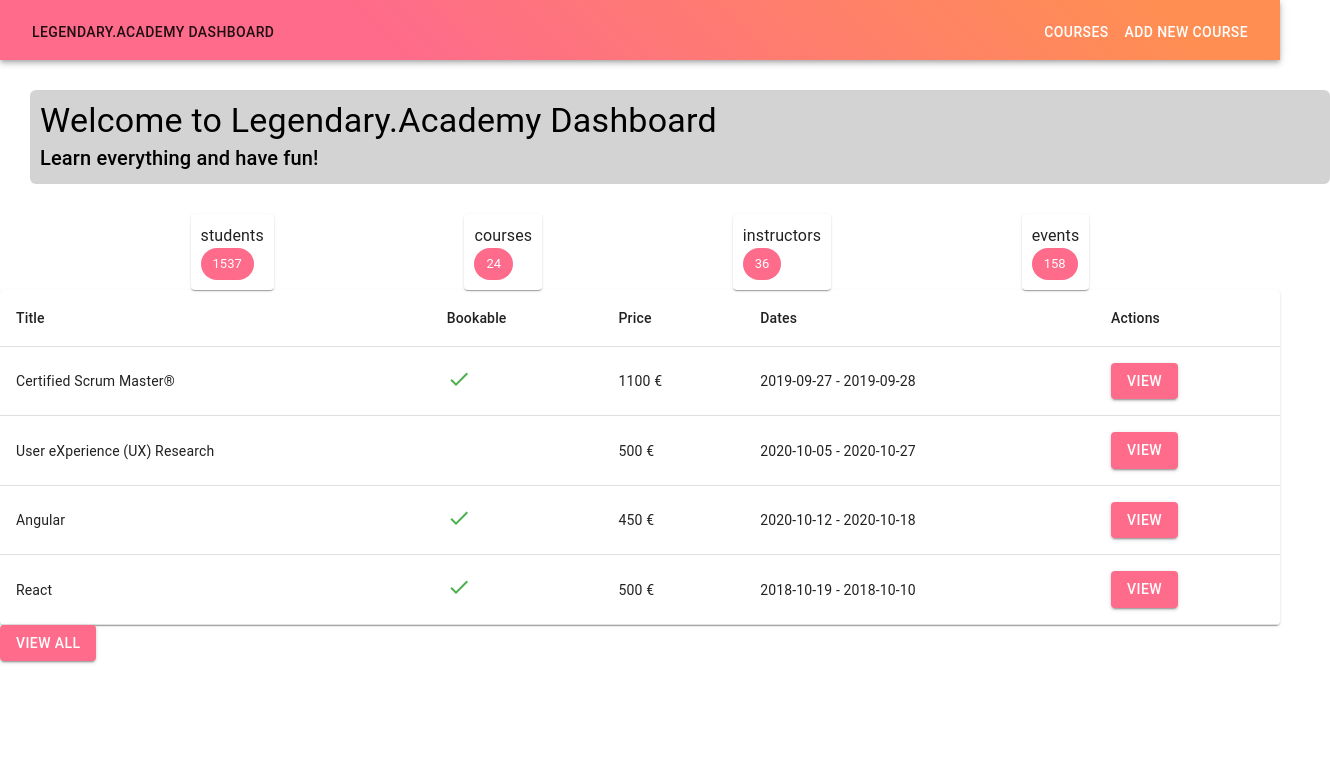
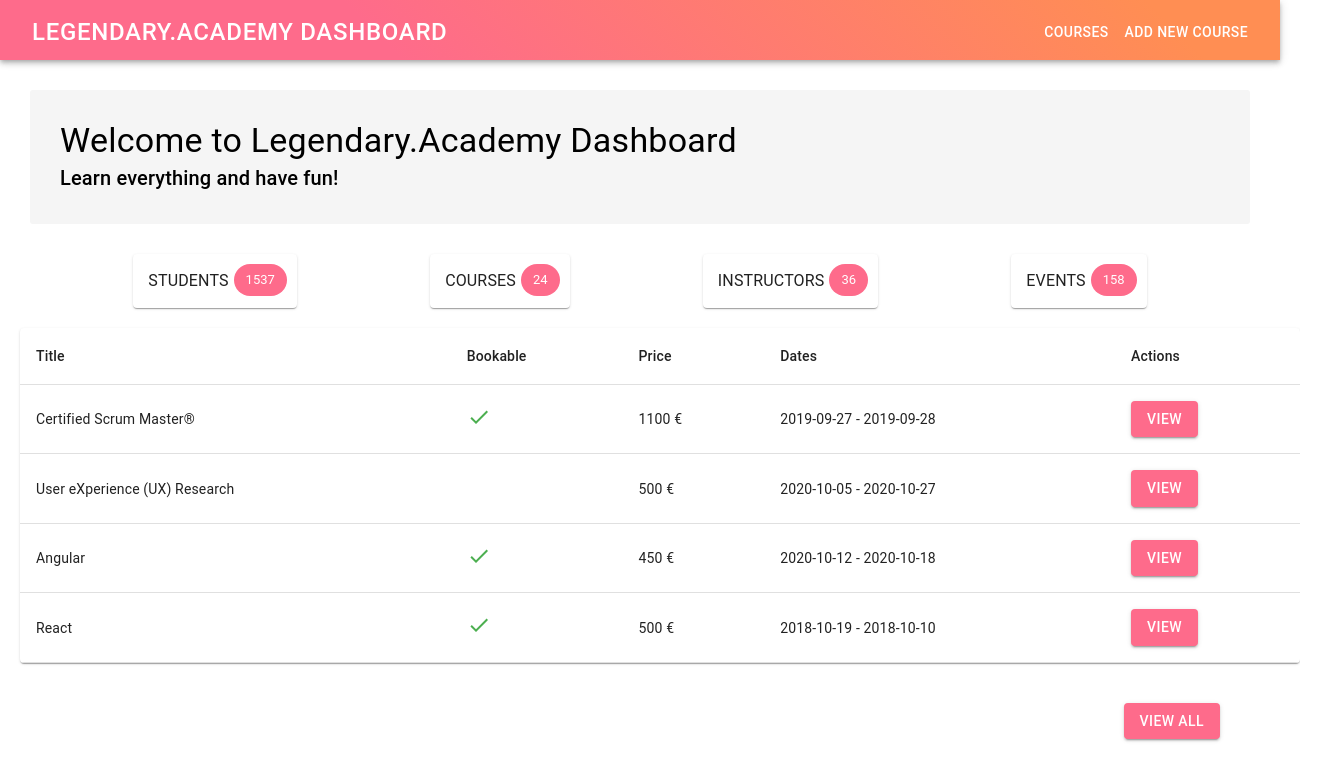
Before and after one commit to dimitraadam/playing-with-react, a React (Create React App) app: page / in a window 1280 px wide. Shown: the top 780 px of the page, 1330 px wide, since content can reach past the window. Built offline with nearby package versions, Linux system fonts and the light colour scheme; data requests are answered from the project's data file.

Commit message:
style home page

```diff
--- a/src/components/AppHeader.js
+++ b/src/components/AppHeader.js
@@ -10,6 +10,10 @@ const useStyles = makeStyles(() => ({
     },
     homeTitle: {
         flexGrow: 1
+    },
+    homebutton:{
+        color:"white",
+        fontSize:"1.2em"
     }
 }));
 
@@ -20,7 +24,7 @@ export default function AppHeader() {
         <AppBar position="static" className={classes.root}>
             <Toolbar>
                 <Typography variant="h6" className={classes.homeTitle}>
-                    <Button href="/">Legendary.Academy Dashboard</Button>
+                    <Button href="/" style={{color:"white", fontSize:"1.2em"}}>Legendary.Academy Dashboard</Button>
                 </Typography>
                 <Button href="/courses" color="inherit">Courses</Button>
                 <Button href="/courses/new" color="inherit">Add new course</Button>
--- a/src/components/Home/CoursesList.js
+++ b/src/components/Home/CoursesList.js
@@ -7,6 +7,14 @@ const useStyles = makeStyles({
     table: {
         minWidth: 650
     },
+    block: {
+        margin: 20
+    },
+    btn: {
+        float: "right",
+        marginTop: 20,
+        marginRight: 60
+    }
 });
 
 const API_BASE_URL = "http://localhost:3001";
@@ -47,8 +55,8 @@ export default function CoursesList() {
     //   }
 
     return (
-        <Grid>
-            <TableContainer component={Paper}>
+        <Grid >
+            <TableContainer component={Paper} className={classes.block}>
                 <Table className={classes.table} aria-label="simple table">
                     <TableHead>
                         <TableRow>
@@ -74,7 +82,7 @@ export default function CoursesList() {
                     </TableBody>
                 </Table>
             </TableContainer>
-            <Button href="/courses" variant="contained" color="primary">View All</Button>
+            <Button href="/courses" variant="contained" color="primary" className={classes.btn}>View All</Button>
         </Grid>
     );
 }
--- a/src/components/Home/Jumbotron.js
+++ b/src/components/Home/Jumbotron.js
@@ -2,13 +2,12 @@ import { Typography, Grid, makeStyles } from "@material-ui/core";
 
 const useStyles = makeStyles(() => ({
     root: {
-      width:"100%",
-      margin: 30,
-      padding: 10,
-      borderRadius: 6,
-      background: "lightGrey",
+        padding: 30,
+        margin:30,
+        borderRadius: 3,
+        background: "whitesmoke",
     }
-  }));
+}));
 
 export default function Jumbotron() {
 
@@ -17,10 +16,10 @@ export default function Jumbotron() {
         <Grid className={classes.root}>
             <Typography variant="h4">
                 Welcome to Legendary.Academy Dashboard
-        </Typography>
+            </Typography>
             <Typography variant="h6">
                 Learn everything and have fun!
-        </Typography>
+            </Typography>
         </Grid>
     );
 };
--- a/src/components/Home/Statistics.js
+++ b/src/components/Home/Statistics.js
@@ -4,9 +4,11 @@ import axios from "axios";
 
 const useStyles = makeStyles(() => ({
     paper: {
-        padding: 10
+        padding: 10,
+        display: 'flex'
     },
     label: {
+        padding: 5,
         textTransform: 'uppercase',
       },
 }));
@@ -58,7 +60,7 @@ export default function Statistics() {
             {stats.map((stat) =>
                 <Grid item>
                     <Paper className={classes.paper}>
-                        <Typography >{stat.title}</Typography>
+                        <Typography className={classes.label}>{stat.title}</Typography>
                         <Chip color="primary" label={stat.amount} />
                     </Paper>
                 </Grid>)}
```
